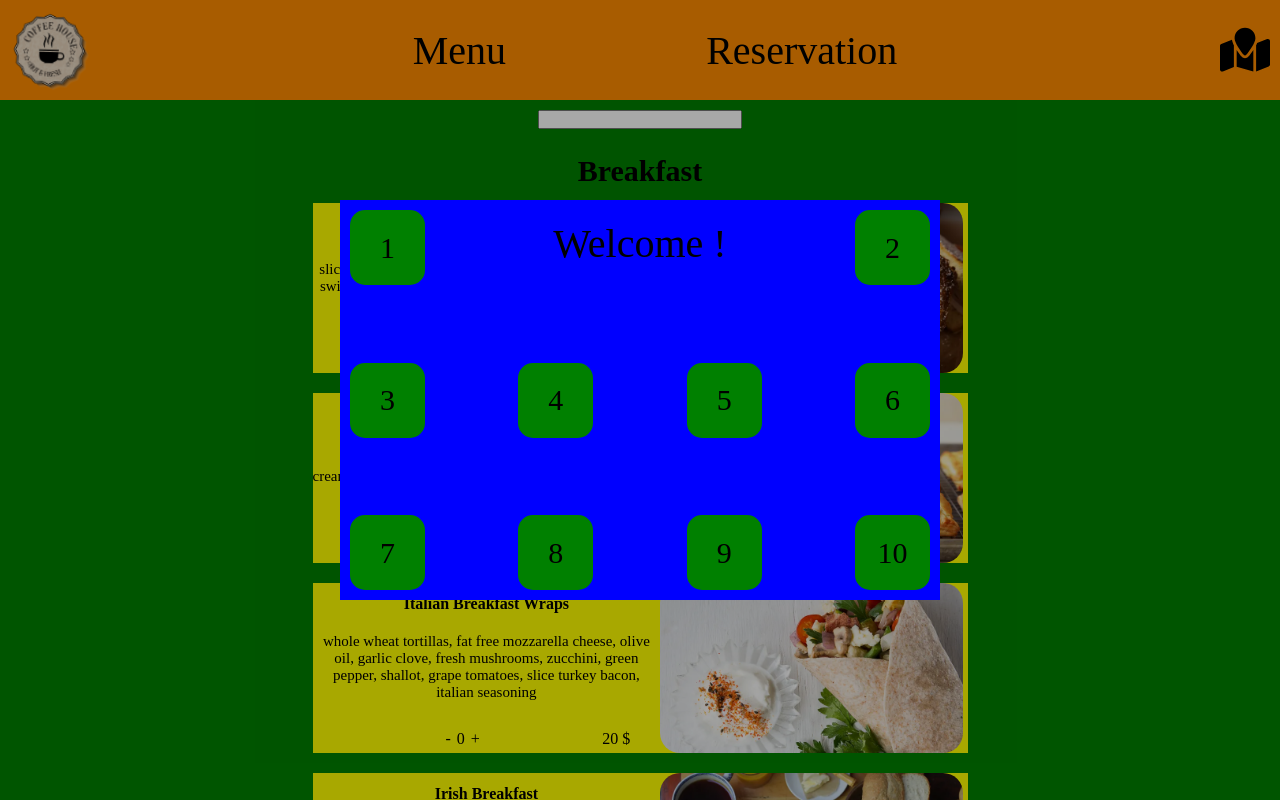
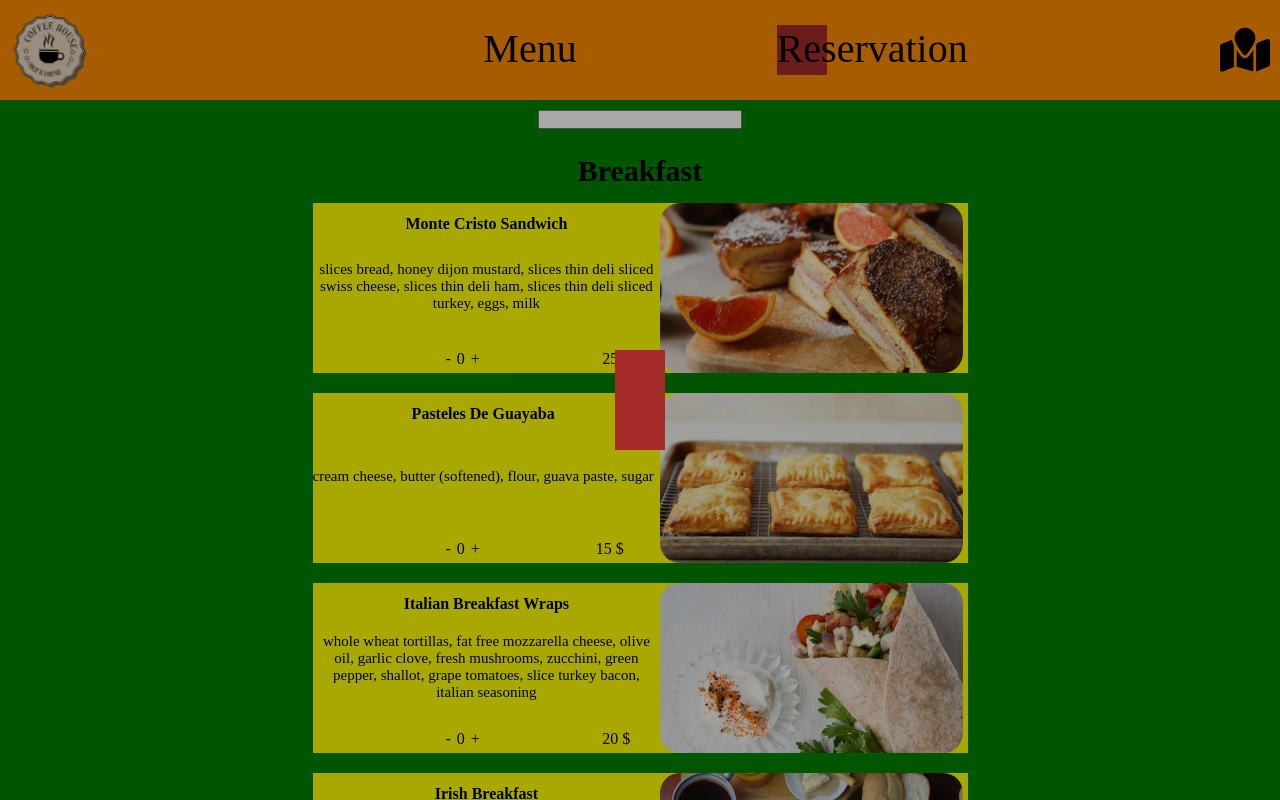
Before and after one commit to Flyeroll/React-website-project, a React (Create React App) app in the folder react-website-project/: page /dishes/reservation in a window 1280 px wide. Shown: the top 800 px of the page. Built offline with nearby package versions, Linux system fonts and the light colour scheme.

Commit message:
reserv BEFORE SCOPING (6)

```diff
--- a/react-website-project/src/Components/main/reservation/reservation.jsx
+++ b/react-website-project/src/Components/main/reservation/reservation.jsx
@@ -1,5 +1,7 @@
 import React, { useEffect, useState } from "react";
 import "../reservation/style.css"
+
+import { Outlet } from "react-router-dom";
 
 
 export default function Reservation () {
@@ -68,25 +70,38 @@ export default function Reservation () {
 
     return(
         <div className="mainDiv">
-            <div className="myCanvas">
-                <div className="firstRow row">
-                    <div className="tableFree table tableNumber" onClick={(table) => changeTableStatus(table)}>1</div>
-                    <div className="welcome">Welcome !</div>
-                    <div className="tableFree table tableNumber" onClick={(table) => changeTableStatus(table)}>2</div>
+            <div>
+                <Outlet />
+                <div className="reserveBtnSection">
+                    <div className="reserveBtn reservBtnBack"></div>
+                    <div className="reserveBtn reservBtnForwar"></div>
                 </div>
-                <div className="secondRow row">
-                    <div className="tableFree table tableNumber" onClick={(table) => changeTableStatus(table)}>3</div>
-                    <div className="tableFree table tableNumber" onClick={(table) => changeTableStatus(table)}>4</div>
-                    <div className="tableFree table tableNumber" onClick={(table) => changeTableStatus(table)}>5</div>
-                    <div className="tableFree table tableNumber" onClick={(table) => changeTableStatus(table)}>6</div>
+                <div className="reserveShape">
+
                 </div>
-                <div className="thirdRow row">
-                    <div className="tableFree table tableNumber" onClick={(table) => changeTableStatus(table)}>7</div>
-                    <div className="tableFree table tableNumber" onClick={(table) => changeTableStatus(table)}>8</div>
-                    <div className="tableFree table tableNumber" onClick={(table) => changeTableStatus(table)}>9</div>
-                    <div className="tableFree table tableNumber" onClick={(table) => changeTableStatus(table)}>10</div>
-                </div>
+
             </div>
         </div>
     )
 }
+
+
+            // <div className="myCanvas">
+            //     <div className="firstRow row">
+            //         <div className="tableFree table tableNumber" onClick={(table) => changeTableStatus(table)}>1</div>
+            //         <div className="welcome">Welcome !</div>
+            //         <div className="tableFree table tableNumber" onClick={(table) => changeTableStatus(table)}>2</div>
+            //     </div>
+            //     <div className="secondRow row">
+            //         <div className="tableFree table tableNumber" onClick={(table) => changeTableStatus(table)}>3</div>
+            //         <div className="tableFree table tableNumber" onClick={(table) => changeTableStatus(table)}>4</div>
+            //         <div className="tableFree table tableNumber" onClick={(table) => changeTableStatus(table)}>5</div>
+            //         <div className="tableFree table tableNumber" onClick={(table) => changeTableStatus(table)}>6</div>
+            //     </div>
+            //     <div className="thirdRow row">
+            //         <div className="tableFree table tableNumber" onClick={(table) => changeTableStatus(table)}>7</div>
+            //         <div className="tableFree table tableNumber" onClick={(table) => changeTableStatus(table)}>8</div>
+            //         <div className="tableFree table tableNumber" onClick={(table) => changeTableStatus(table)}>9</div>
+            //         <div className="tableFree table tableNumber" onClick={(table) => changeTableStatus(table)}>10</div>
+            //     </div>
+            // </div>
--- a/react-website-project/src/Components/main/reservation/style.css
+++ b/react-website-project/src/Components/main/reservation/style.css
@@ -10,6 +10,23 @@
     background-color: rgba(0, 0, 0, 0.343)
 
 }
+
+
+.reserveBtn {
+    width: 50px;
+    height: 50px;
+    background-color: brown;
+}
+
+
+
+
+
+
+
+
+
+
 .myCanvas {
     width: 600px;
     height: 400px;
```
Also changed, not shown: react-website-project/src/Components/main/reservation/1_page_info/1_page_info.jsx (added, +11 -0 lines), react-website-project/src/Components/main/reservation/2_page_client_info/2_page_client_info.jsx (added, +11 -0 lines), react-website-project/src/Components/main/reservation/3_page_time_table/3_page_time_table.jsx (added, +11 -0 lines), react-website-project/src/Components/main/reservation/1_page_info/style.css (added), react-website-project/src/Components/main/reservation/2_page_client_info/style.css (added), react-website-project/src/Components/main/reservation/3_page_time_table/style.css (added).
